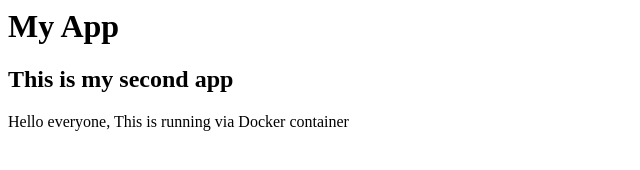
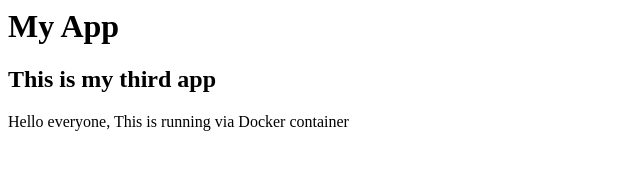
Before and after one commit to LukeTwo/first-pipeline, a plain HTML site: page index.html in a window 1280 px wide. Shown: the full height of the page, 0-640 px from the left. Drawn offline with Linux system fonts and the light colour scheme.

Commit message:
changing to third

```diff
--- a/index.html
+++ b/index.html
@@ -5,7 +5,7 @@
   <body>
     <div class="container">
       <h1>My App</h1>
-      <h2>This is my second app</h2>
+      <h2>This is my third app</h2>
       <p>Hello everyone, This is running via Docker container</p>
     </div>
   </body>
```
